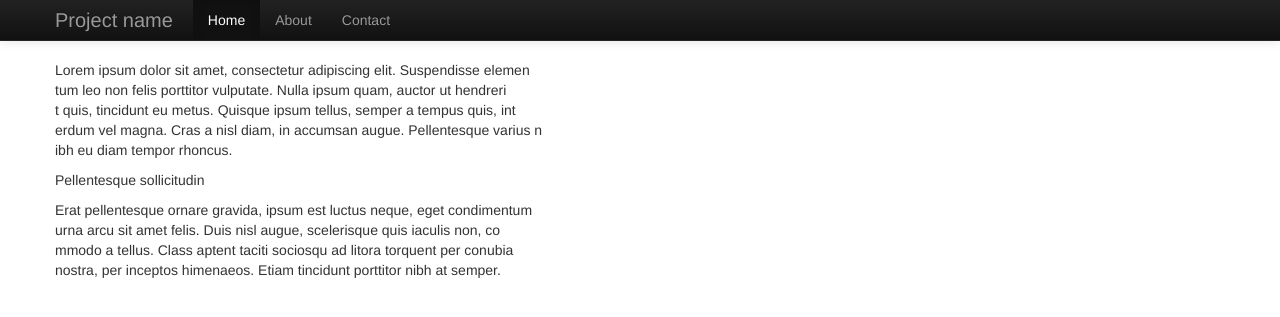
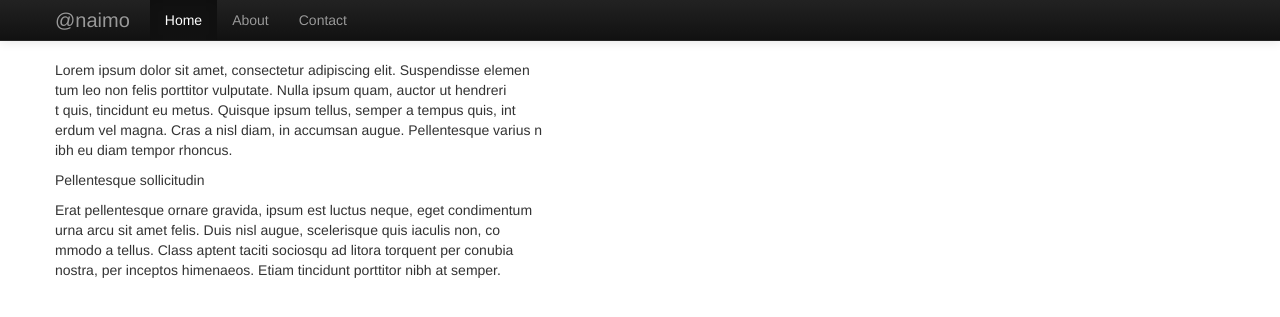
Before and after one commit to naimo/nicolas.github.com, a Jekyll site: the page built from _posts/2013-11-20-3d-projector.md, in a window 1280 px wide. Shown: the top 317 px of the page. Built offline with Jekyll 4.4.1, drawn with Linux system fonts in a browser that asks for light colours; nearby versions of some CDN libraries; library files that are not in the unit come from our copies; Markdown is read by kramdown in place of the engine named in the settings.

Commit message:
navbar links

```diff
--- a/_includes/header.html
+++ b/_includes/header.html
@@ -39,12 +39,12 @@
             <span class="icon-bar"></span>
             <span class="icon-bar"></span>
           </button>
-          <a class="brand" href="#">Project name</a>
+          <a class="brand" href="{{ site.url }}">@naimo</a>
           <div class="nav-collapse collapse">
             <ul class="nav">
-              <li class="active"><a href="#">Home</a></li>
-              <li><a href="#about">About</a></li>
-              <li><a href="#contact">Contact</a></li>
+              <li class="active"><a href="{{ site.url}}">Home</a></li>
+              <li><a href="{{site.url}}/about">About</a></li>
+              <li><a href="{{site.url}}/contact">Contact</a></li>
             </ul>
           </div><!--/.nav-collapse -->
         </div>
```
